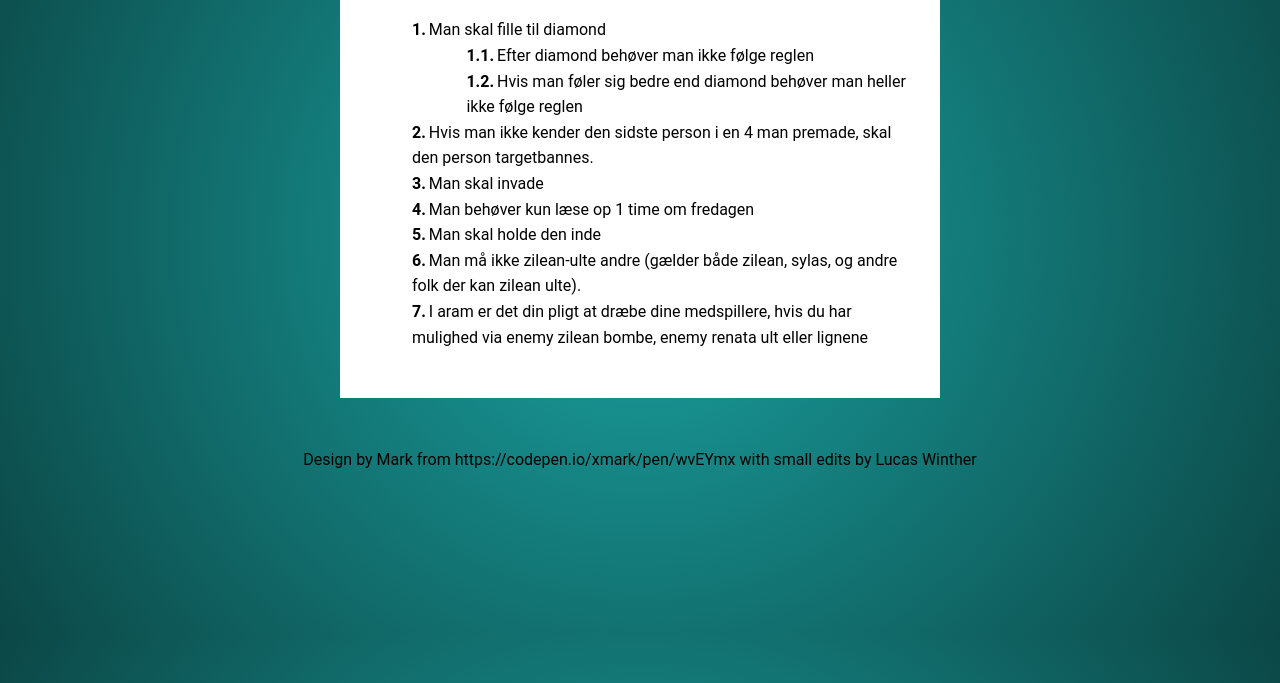
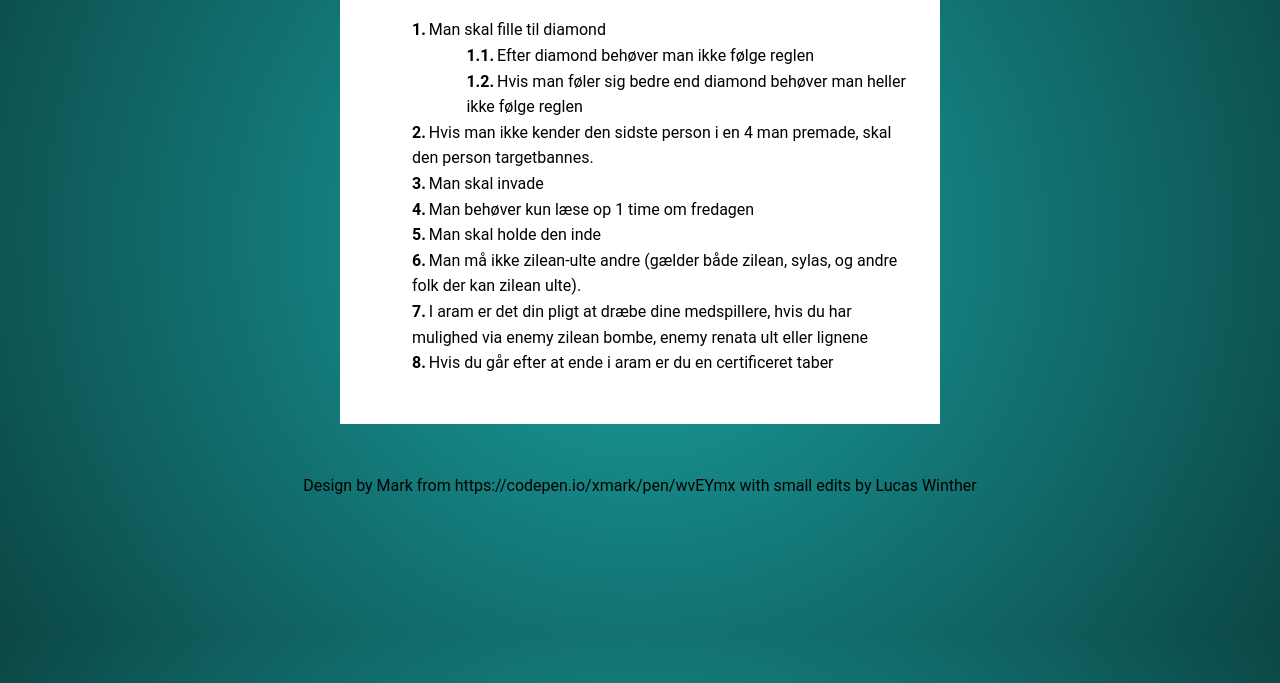
Before and after one commit to StereotypicalCat/reglerne, a plain HTML site: page index.html in a window 1280 px wide. Shown: the part 167-850 px from the top of the page. Drawn offline with Linux system fonts and the light colour scheme.

Commit message:
Aram ending

```diff
--- a/index.html
+++ b/index.html
@@ -22,6 +22,7 @@
         <li>Man skal holde den inde</li>
         <li>Man må ikke zilean-ulte andre (gælder både zilean, sylas, og andre folk der kan zilean ulte).</li>
         <li>I aram er det din pligt at dræbe dine medspillere, hvis du har mulighed via enemy zilean bombe, enemy renata ult eller lignene</li>
+        <li>Hvis du går efter at ende i aram er du en certificeret taber</li>
     </ol>
 </div>
 
```
